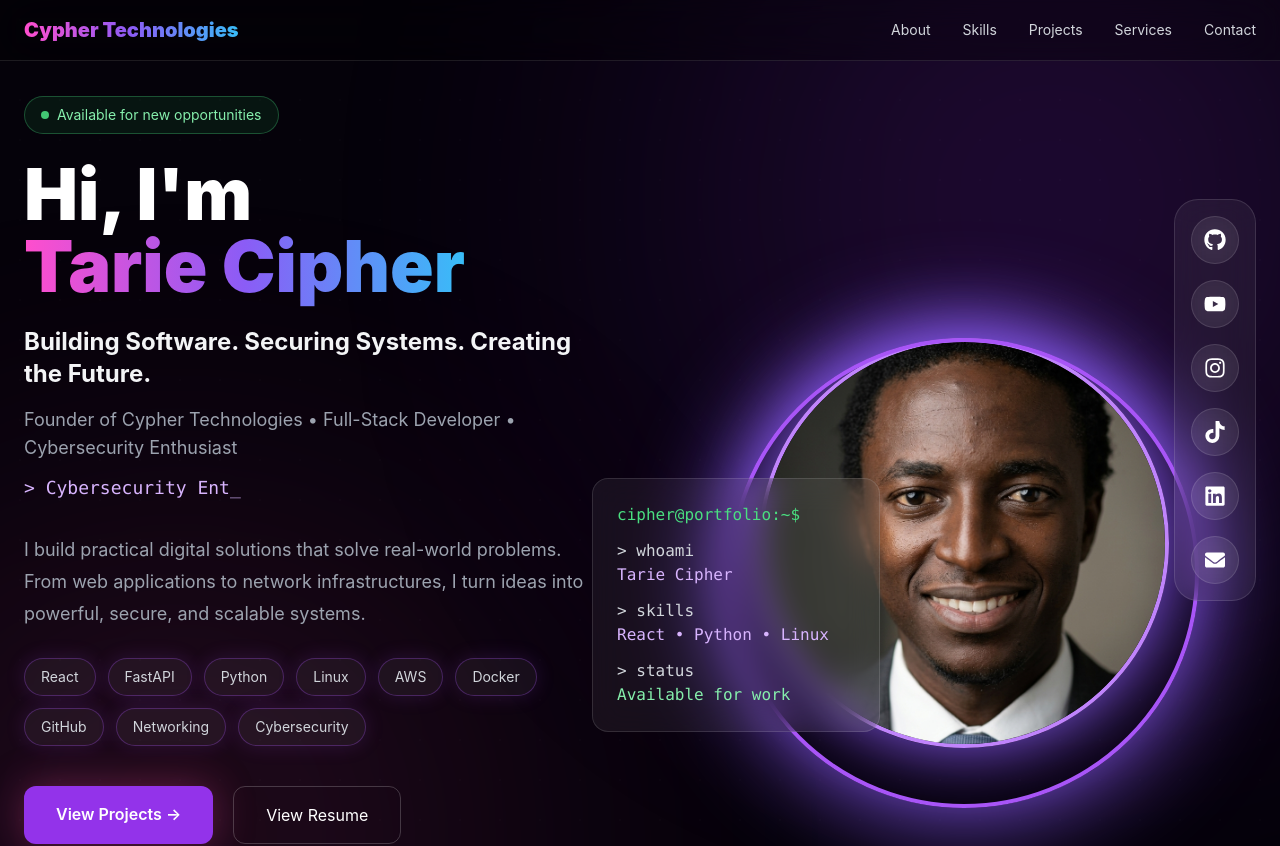
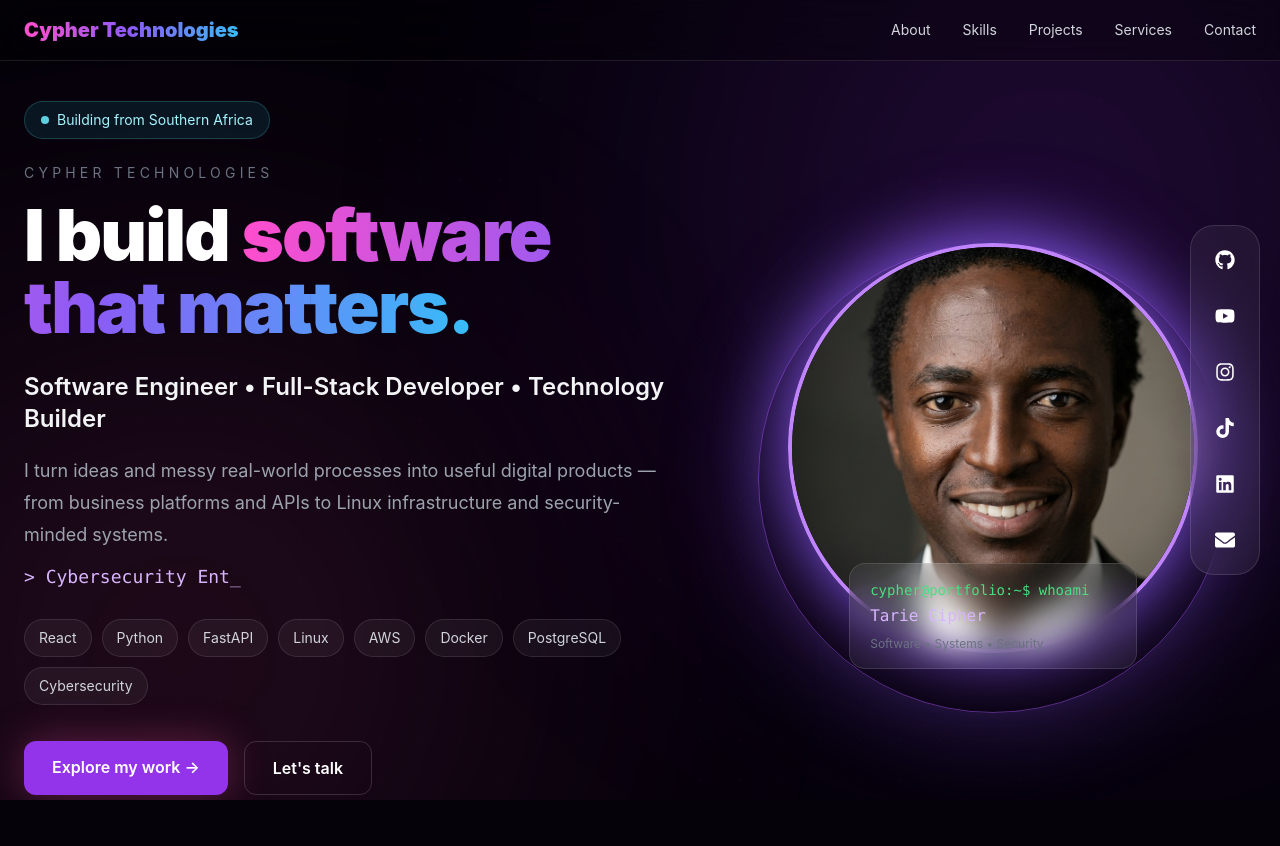
Before and after one commit to tarieciphertech/cypher-portfolio, a React (Vite) app: page / in a window 1280 px wide. Shown: the top 846 px of the page. Built offline with nearby package versions, Linux system fonts and the light colour scheme.

Commit message:
Modernize portfolio hero and positioning

```diff
--- a/src/components/Hero.jsx
+++ b/src/components/Hero.jsx
@@ -1,164 +1,60 @@
 import { motion } from "framer-motion";
-import {
-  FaGithub,
-  FaYoutube,
-  FaInstagram,
-  FaLinkedin,
-  FaEnvelope,
-  FaTiktok,
-} from "react-icons/fa";
-
+import { FaGithub, FaYoutube, FaInstagram, FaLinkedin, FaEnvelope, FaTiktok } from "react-icons/fa";
 import profile from "../assets/profile.png";
 import { profile as me } from "../data/profile";
 import AnimatedBackground from "./AnimatedBackground";
 import TypingRoles from "./TypingRoles";
 
-const tech = [
-  "React", "FastAPI", "Python", "Linux", "AWS",
-  "Docker", "GitHub", "Networking", "Cybersecurity"
-];
+const tech = ["React", "Python", "FastAPI", "Linux", "AWS", "Docker", "PostgreSQL", "Cybersecurity"];
 
 export default function Hero() {
+  const socials = [
+    [me.github, FaGithub, "GitHub"],
+    [me.youtube, FaYoutube, "YouTube"],
+    [me.instagram, FaInstagram, "Instagram"],
+    [me.tiktok, FaTiktok, "TikTok"],
+    [me.linkedin, FaLinkedin, "LinkedIn"],
+    [`mailto:${me.email}`, FaEnvelope, "Email"],
+  ];
+
   return (
     <section className="relative min-h-screen flex items-center overflow-hidden bg-[#05020a] pt-24">
       <AnimatedBackground />
+      <div className="fixed right-5 top-1/2 -translate-y-1/2 hidden lg:flex flex-col gap-3 glass rounded-3xl p-3 z-40">
+        {socials.map(([href, Icon, label]) => (
+          <a key={label} href={href} target={label === "Email" ? undefined : "_blank"} rel={label === "Email" ? undefined : "noreferrer"} aria-label={label} title={label} className="w-11 h-11 rounded-full flex items-center justify-center text-white hover:text-cyan-300 hover:scale-110 hover:shadow-[0_0_20px_#00f2ea] transition-all">
+            <Icon size={20} />
+          </a>
+        ))}
+      </div>
 
-     <div className="fixed right-6 top-1/2 -translate-y-1/2 hidden lg:flex flex-col gap-4 glass rounded-3xl p-4 z-40">
-  <a
-    href={me.github}
-    target="_blank"
-    rel="noreferrer"
-    className="w-12 h-12 glass rounded-full flex items-center justify-center text-white hover:text-cyan-400 hover:scale-110 hover:shadow-[0_0_20px_#00f2ea] transition-all duration-300"
-    title="GitHub"
-  >
-    <FaGithub size={22} />
-  </a>
-
-  <a
-    href={me.youtube}
-    target="_blank"
-    rel="noreferrer"
-    className="w-12 h-12 glass rounded-full flex items-center justify-center text-white hover:text-cyan-400 hover:scale-110 hover:shadow-[0_0_20px_#00f2ea] transition-all duration-300"
-    title="YouTube"
-  >
-    <FaYoutube size={22} />
-  </a>
-
-  <a
-    href={me.instagram}
-    target="_blank"
-    rel="noreferrer"
-    className="w-12 h-12 glass rounded-full flex items-center justify-center text-white hover:text-cyan-400 hover:scale-110 hover:shadow-[0_0_20px_#00f2ea] transition-all duration-300"
-    title="Instagram"
-  >
-    <FaInstagram size={22} />
-  </a>
-
-  <a
-  href={me.tiktok}
-  target="_blank"
-  rel="noreferrer"
-  className="w-12 h-12 glass rounded-full flex items-center justify-center text-white hover:text-cyan-400 hover:scale-110 hover:shadow-[0_0_20px_#00f2ea] transition-all duration-300"
-  title="TikTok"
->
-  <FaTiktok size={22} />
-</a>
-
-  <a
-    href="https://www.linkedin.com/in/tarie-cipher"
-    target="_blank"
-    rel="noreferrer"
-    className="w-12 h-12 glass rounded-full flex items-center justify-center text-white hover:text-cyan-400 hover:scale-110 hover:shadow-[0_0_20px_#00f2ea] transition-all duration-300"
-    title="LinkedIn"
-  >
-
-    <FaLinkedin size={22} />
-  </a>
-
-  <a
-    href={`mailto:${me.email}`}
-    className="w-12 h-12 glass rounded-full flex items-center justify-center text-white hover:text-cyan-400 hover:scale-110 hover:shadow-[0_0_20px_#00f2ea] transition-all duration-300"
-    title="Email"
-  >
-    <FaEnvelope size={20} />
-  </a>
-</div>
-
-      <div className="max-w-7xl mx-auto px-6 grid lg:grid-cols-2 gap-16 items-center relative z-10">
-        <motion.div initial={{ opacity:0, y:40 }} animate={{ opacity:1, y:0 }} transition={{ duration:.8 }}>
-          <div className="inline-flex items-center gap-2 px-4 py-2 rounded-full bg-green-500/10 border border-green-400/30 text-green-300 text-sm mb-6">
-            <span className="w-2 h-2 bg-green-400 rounded-full animate-pulse"></span>
-            Available for new opportunities
+      <div className="max-w-7xl mx-auto px-6 grid lg:grid-cols-[1.1fr_.9fr] gap-16 items-center relative z-10 w-full">
+        <motion.div initial={{ opacity: 0, y: 35 }} animate={{ opacity: 1, y: 0 }} transition={{ duration: .8 }}>
+          <div className="inline-flex items-center gap-2 px-4 py-2 rounded-full bg-cyan-400/10 border border-cyan-300/20 text-cyan-200 text-sm mb-6">
+            <span className="w-2 h-2 bg-cyan-300 rounded-full animate-pulse" /> Building from Southern Africa
           </div>
-
-          <h1 className="text-6xl lg:text-7xl font-black leading-tight">
-            Hi, I'm <br />
-            <span className="gradient-text">Tarie Cipher</span>
-          </h1>
-
-          <h2 className="text-2xl mt-6 text-gray-100 font-bold">
-            Building Software. Securing Systems. Creating the Future.
-          </h2>
-
-          <p className="text-gray-400 mt-4 text-lg">
-            Founder of Cypher Technologies • Full-Stack Developer • Cybersecurity Enthusiast
-          </p>
-
+          <p className="text-sm uppercase tracking-[0.3em] text-gray-500 mb-4">{me.brand}</p>
+          <h1 className="text-5xl md:text-6xl lg:text-7xl font-black leading-[1.02] tracking-tight">I build <span className="gradient-text">software that matters.</span></h1>
+          <h2 className="text-xl md:text-2xl mt-7 text-gray-100 font-semibold">Software Engineer • Full-Stack Developer • Technology Builder</h2>
+          <p className="text-gray-400 mt-5 text-lg leading-8 max-w-2xl">I turn ideas and messy real-world processes into useful digital products — from business platforms and APIs to Linux infrastructure and security-minded systems.</p>
           <TypingRoles />
-
-          <p className="mt-8 text-gray-400 leading-8 text-lg max-w-xl">
-            I build practical digital solutions that solve real-world problems.
-            From web applications to network infrastructures, I turn ideas into
-            powerful, secure, and scalable systems.
-          </p>
-
-          <div className="flex flex-wrap gap-3 mt-7">
-            {tech.map((item) => (
-              <span key={item} className="px-4 py-2 rounded-full bg-white/5 border border-purple-500/30 text-sm text-gray-300 shadow-[0_0_20px_rgba(168,85,247,0.15)]">
-                {item}
-              </span>
-            ))}
+          <div className="flex flex-wrap gap-2.5 mt-7">
+            {tech.map((item) => <span key={item} className="px-3.5 py-2 rounded-full bg-white/5 border border-white/10 text-sm text-gray-300">{item}</span>)}
           </div>
-
-          <div className="flex flex-wrap gap-5 mt-10">
-            <a href="#projects" className="px-8 py-4 rounded-xl bg-purple-600 hover:bg-purple-700 transition font-semibold glow">
-              View Projects →
-            </a>
-            <a
-  href={`${import.meta.env.BASE_URL}files/Tarie_Cipher_Resume.pdf`}
-  target="_blank"
-  rel="noopener noreferrer"
-  className="px-8 py-4 rounded-xl border border-white/20 hover:border-purple-500 transition"
->
-  View Resume
-</a>
-          </div>
-
-          <div className="grid grid-cols-2 md:grid-cols-4 gap-4 mt-12 glass rounded-2xl p-5">
-            <div><h3 className="text-3xl font-black">12+</h3><p className="text-gray-400 text-sm">Projects</p></div>
-            <div><h3 className="text-3xl font-black">4+</h3><p className="text-gray-400 text-sm">Years Building</p></div>
-            <div><h3 className="text-3xl font-black">10+</h3><p className="text-gray-400 text-sm">Technologies</p></div>
-            <div><h3 className="text-3xl font-black">∞</h3><p className="text-gray-400 text-sm">Learning</p></div>
+          <div className="flex flex-wrap gap-4 mt-9">
+            <a href="#projects" className="px-7 py-3.5 rounded-xl bg-purple-600 hover:bg-purple-500 transition font-semibold glow">Explore my work →</a>
+            <a href="#contact" className="px-7 py-3.5 rounded-xl border border-white/15 hover:border-cyan-400/50 hover:bg-white/5 transition font-semibold">Let's talk</a>
           </div>
         </motion.div>
 
-        <motion.div initial={{ opacity:0, scale:.85 }} animate={{ opacity:1, scale:1 }} transition={{ duration:1 }} className="relative flex justify-center">
-          <div className="absolute w-[470px] h-[470px] rounded-full border-4 border-purple-500 shadow-[0_0_100px_#8b5cf6]" />
-
-          <img
-            src={profile}
-            alt={me.name}
-            className="w-[410px] h-[410px] rounded-full object-cover object-center border-4 border-purple-400 shadow-[0_0_70px_#8b5cf6]"
-          />
-
-          <div className="absolute -left-20 bottom-4 glass rounded-2xl p-6 w-72 hidden xl:block">
-            <p className="text-green-400 font-mono mb-3">cipher@portfolio:~$</p>
-            <p className="font-mono text-gray-300">&gt; whoami</p>
-            <p className="font-mono text-purple-300 mb-3">Tarie Cipher</p>
-            <p className="font-mono text-gray-300">&gt; skills</p>
-            <p className="font-mono text-purple-300 mb-3">React • Python • Linux</p>
-            <p className="font-mono text-gray-300">&gt; status</p>
-            <p className="font-mono text-green-300">Available for work</p>
+        <motion.div initial={{ opacity: 0, scale: .88 }} animate={{ opacity: 1, scale: 1 }} transition={{ duration: 1 }} className="relative flex justify-center">
+          <div className="absolute w-[min(82vw,470px)] h-[min(82vw,470px)] rounded-full border border-purple-500/50 shadow-[0_0_100px_#8b5cf655]" />
+          <div className="absolute w-[min(68vw,390px)] h-[min(68vw,390px)] rounded-full border border-cyan-400/20" />
+          <img src={profile} alt={me.name} className="relative w-[min(70vw,410px)] h-[min(70vw,410px)] rounded-full object-cover object-center border-4 border-purple-400 shadow-[0_0_70px_#8b5cf6]" />
+          <div className="absolute -bottom-4 left-1/2 -translate-x-1/2 glass rounded-2xl px-5 py-4 w-72 hidden sm:block">
+            <p className="text-green-400 font-mono text-sm">cypher@portfolio:~$ whoami</p>
+            <p className="font-mono text-purple-300 mt-1">{me.name}</p>
+            <p className="text-gray-500 text-xs mt-2">Software • Systems • Security</p>
           </div>
         </motion.div>
       </div>
```
